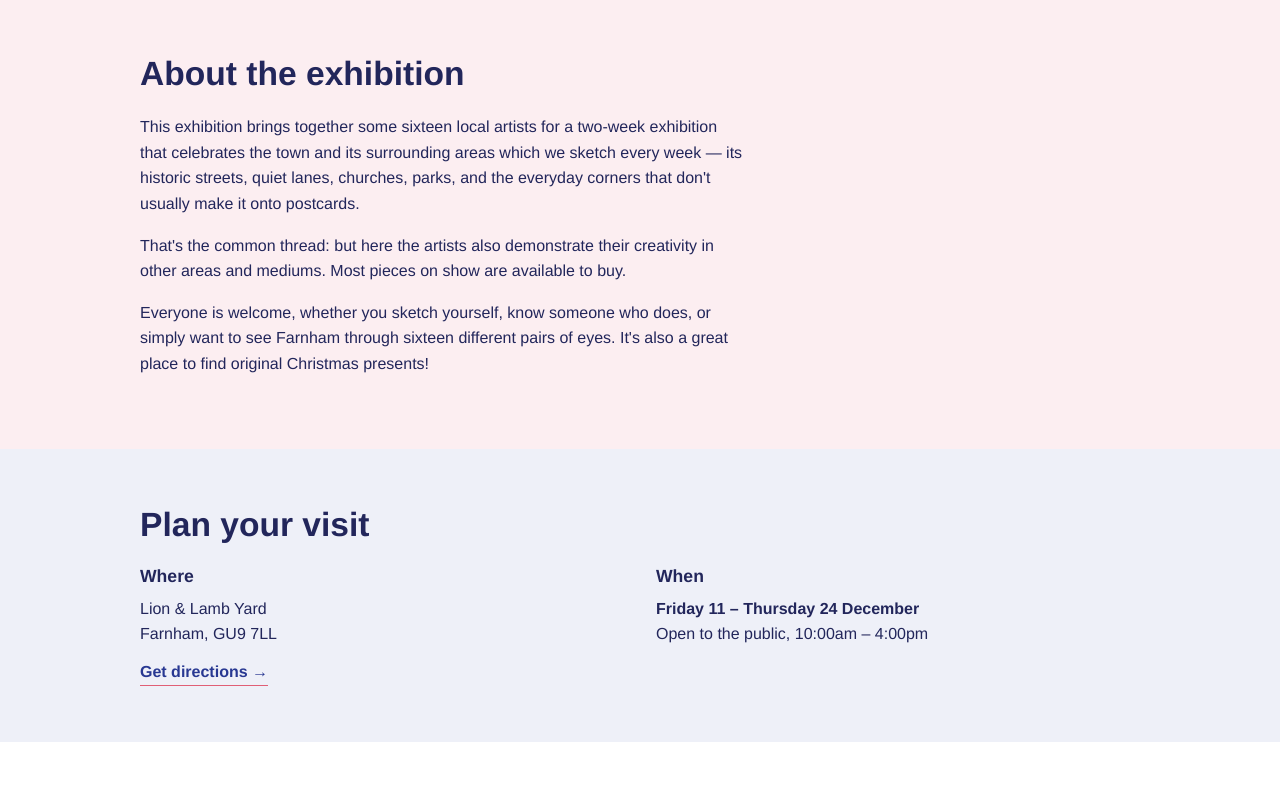
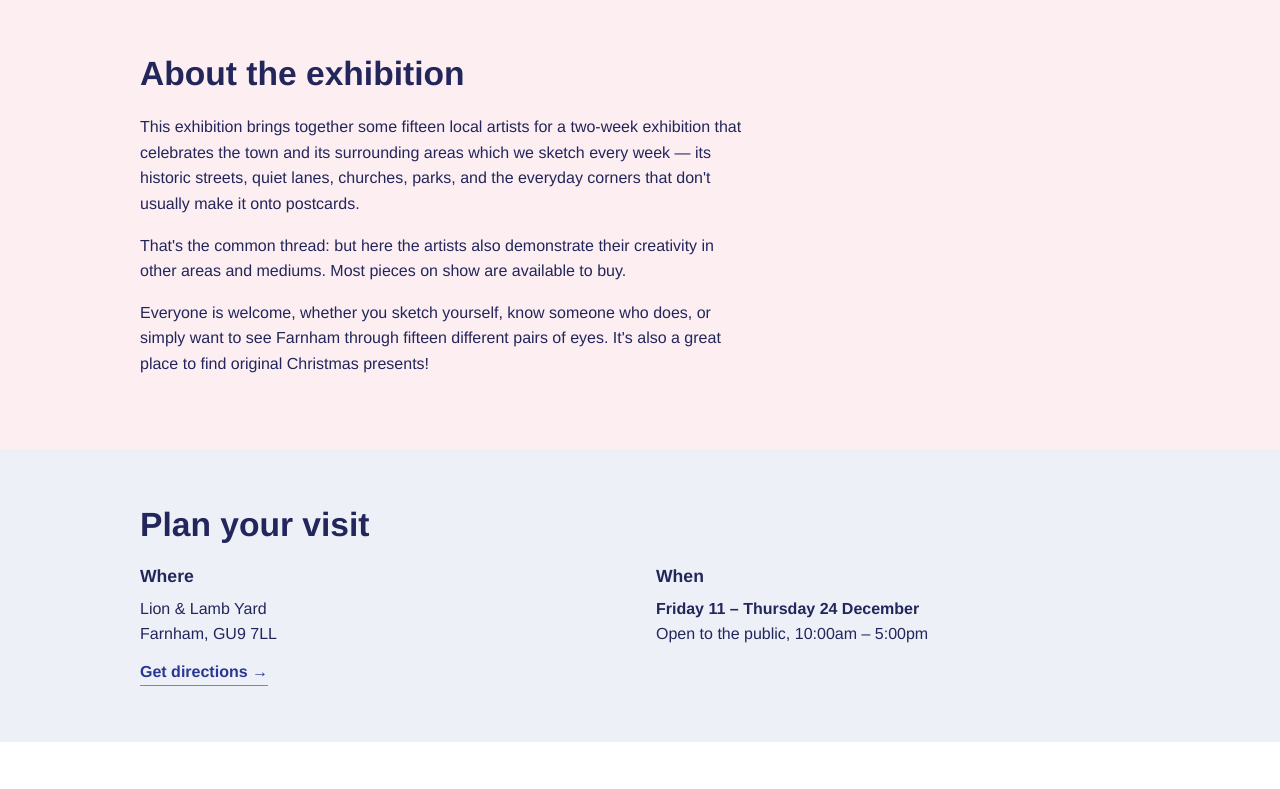
Before and after one commit to uskfarnham/uskfarnham.github.io, a plain HTML site: page index.html in a window 1280 px wide. Shown: the part 1291-2080 px from the top of the page. Drawn offline with Linux system fonts and the light colour scheme.

Commit message:
Corrects opening times and number of artists.

```diff
--- a/index.html
+++ b/index.html
@@ -25,7 +25,7 @@
 
     <p class="hero-when">
       Exhibition at Lion &amp; Lamb Yard<br>
-      11th – 24th December, 10am – 4pm
+      11th – 24th December, 10am – 5pm
     </p>
 
     <div class="hero-main">
@@ -67,7 +67,7 @@
     <div class="parallax-bg parallax-bg-1" aria-hidden="true"></div>
     <h2>About the exhibition</h2>
 
-    <p>This exhibition brings together some sixteen local artists for a two-week exhibition that celebrates the town and
+    <p>This exhibition brings together some fifteen local artists for a two-week exhibition that celebrates the town and
       its surrounding areas which we sketch every week — its historic streets, quiet lanes, churches, parks, and the
       everyday corners that don't usually make it onto postcards.
     </p>
@@ -75,7 +75,7 @@
       pieces on show are available to buy.
     </p>
     <p>Everyone is welcome, whether you sketch yourself, know someone who does, or simply want to see Farnham through
-      sixteen different pairs of eyes. It's also a great place to find original Christmas presents!
+      fifteen different pairs of eyes. It's also a great place to find original Christmas presents!
     </p>
   </section>
 
@@ -91,7 +91,7 @@
       </div>
       <div>
         <h3>When</h3>
-        <p><strong>Friday 11 – Thursday 24 December</strong><br>Open to the public, 10:00am – 4:00pm</p>
+        <p><strong>Friday 11 – Thursday 24 December</strong><br>Open to the public, 10:00am – 5:00pm</p>
       </div>
     </div>
   </section>
```
